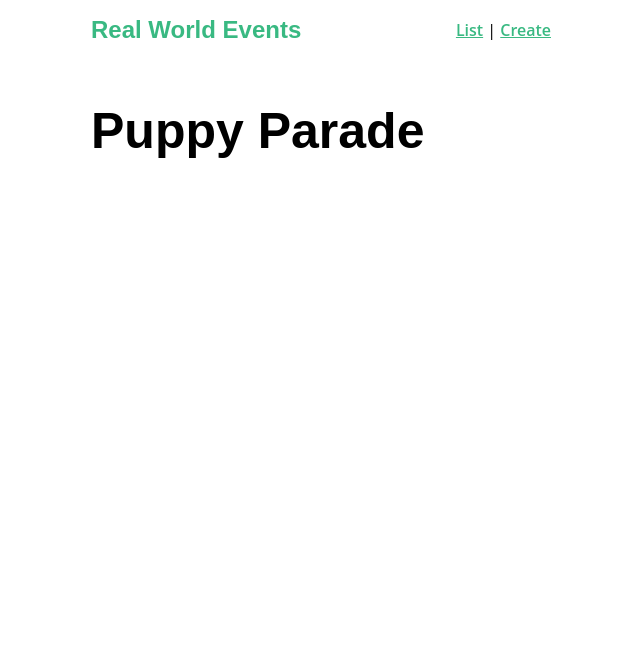
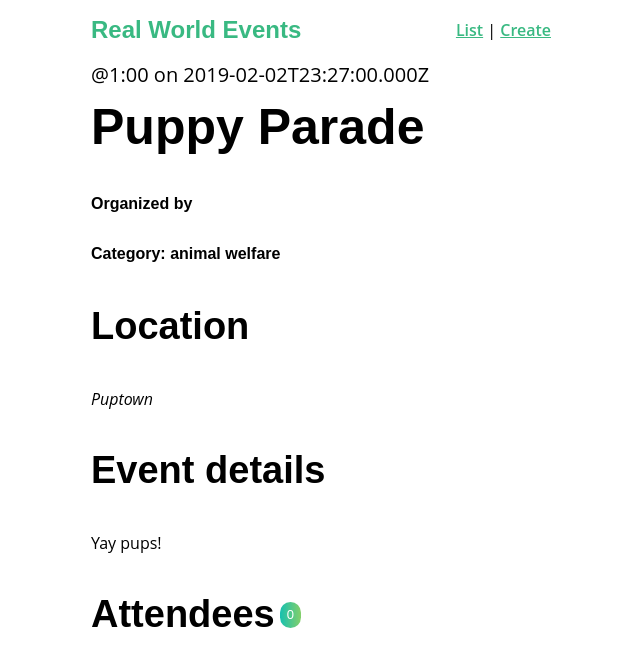
Before and after one commit to AliciadW/scaling-vue-with-nuxt, a Nuxt app: page /event/4582797 in a window 1280 px wide. Shown: the top 666 px of the page, without its empty margins (319-959 px from the left). Built offline with nearby package versions, Linux system fonts and the light colour scheme; data requests are answered from the project's data file.

Commit message:
Lesson 8 - 7

```diff
--- a/package.json
+++ b/package.json
@@ -13,7 +13,8 @@
   "dependencies": {
     "@nuxtjs/axios": "^5.9.7",
     "nuxt": "^2.0.0",
-    "vue": "latest"
+    "vue": "latest",
+    "vuex": "latest"
   },
   "devDependencies": {}
 }
--- a/pages/event/_id.vue
+++ b/pages/event/_id.vue
@@ -1,7 +1,37 @@
 <template>
-    <div>
-      <h1>{{ event.title }}</h1>
+  <div>
+    <div class="event-header">
+          <span class="eyebrow">
+            @{{ event.time }} on {{ event.date }}
+          </span>
+      <h1 class="title">
+        {{ event.title }}
+      </h1>
+      <h5>Organized by {{ event.organizer ? event.organizer.name : '' }}</h5>
+      <h5>Category: {{ event.category }}</h5>
     </div>
+
+    <span name="map">
+          <h2>Location</h2>
+        </span>
+
+    <address>{{ event.location }}</address>
+
+    <h2>Event details</h2>
+    <p>{{ event.description }}</p>
+
+    <h2>
+      Attendees
+      <span class="badge -fill-gradient">
+            {{ event.attendees ? event.attendees.length : 0 }}
+          </span>
+    </h2>
+    <ul class="list-group">
+      <li v-for="(attendee, index) in event.attendees" :key="index" class="list-item">
+        <b>{{ attendee.name }}</b>
+      </li>
+    </ul>
+  </div>
 </template>
 
 <script>
@@ -37,5 +67,45 @@
 </script>
 
 <style scoped>
-
+  .prompt-box {
+    position: relative;
+    overflow: hidden;
+    padding: 1em;
+    margin-bottom: 24px;
+    transform: scaleY(1);
+  }
+  .prompt-box > .title {
+    margin: 0 0 0.5em;
+  }
+  .prompt-box > .title > .meta {
+    margin-left: 10px;
+  }
+  .prompt-box > .actions {
+    display: flex;
+    align-items: center;
+  }
+  .prompt-box > button {
+    margin-right: 0.5em;
+  }
+  .prompt-box > button:last-of-type {
+    margin-right: 0;
+  }
+  .location {
+    margin-bottom: 0;
+  }
+  .location > .icon {
+    margin-left: 10px;
+  }
+  .event-header > .title {
+    margin: 0;
+  }
+  .list-group {
+    margin: 0;
+    padding: 0;
+    list-style: none;
+  }
+  .list-group > .list-item {
+    padding: 1em 0;
+    border-bottom: solid 1px #e5e5e5;
+  }
 </style>
```
